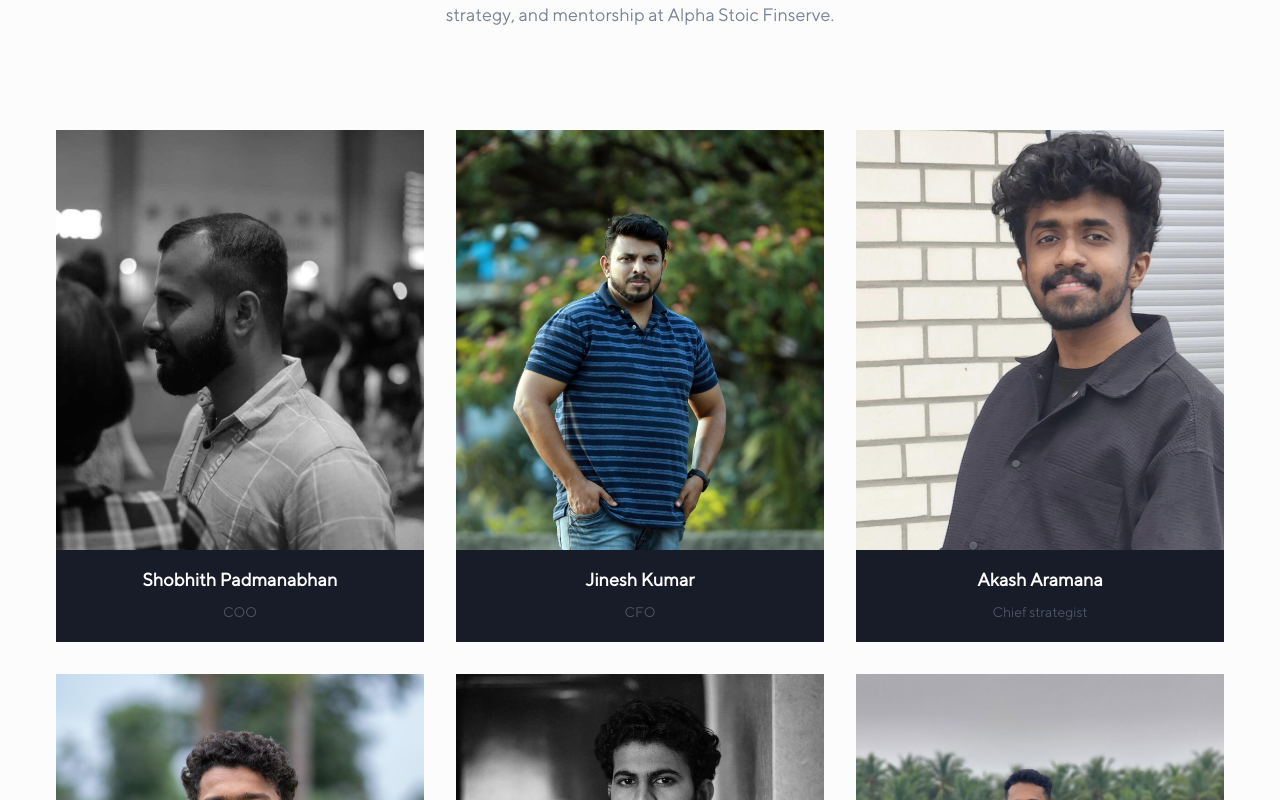
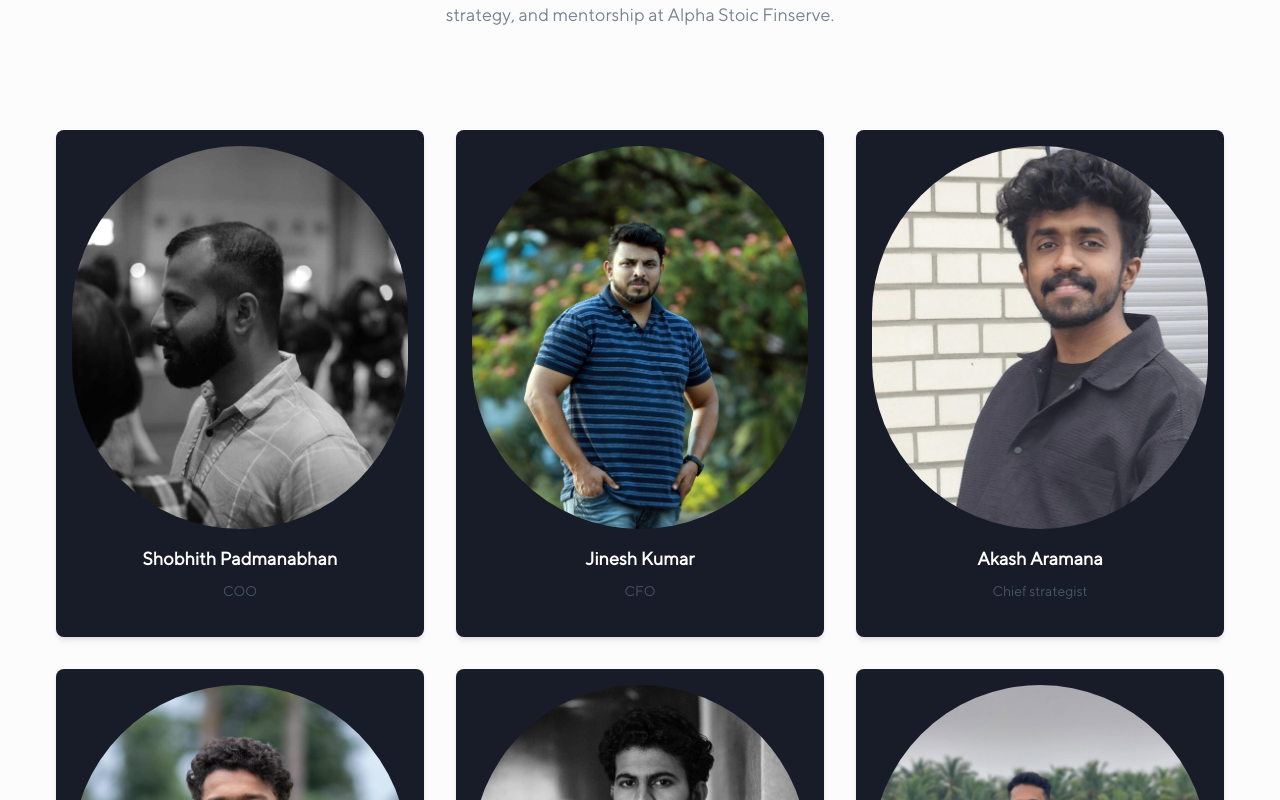
Before and after one commit to Acmeflaretec/Alpha-Stoic, a Next.js app in the folder client/: page /about in a window 1280 px wide. Shown: the part 2880-3680 px from the top of the page. Built offline with nearby package versions, Linux system fonts and the light colour scheme.

Commit message:
team updations

```diff
--- a/client/src/components/About/Team.tsx
+++ b/client/src/components/About/Team.tsx
@@ -1,5 +1,4 @@
 import SectionTitle from "../Common/SectionTitle";
-// import TeamMember from "./TeamMember";
 
 const Team = () => {
   // Sample team member data
@@ -11,31 +10,31 @@ const Team = () => {
       image: "/images/team/Untitled presentation.pdf-image-001.jpg",
     },
     {
-      id: 3,
+      id: 2,
       name: "Jinesh Kumar",
       position: "CFO",
       image: "/images/team/Untitled presentation.pdf-image-002.jpg",
     },
     {
-      id: 2,
+      id: 3,
       name: "Akash Aramana",
       position: "Chief strategist",
       image: "/images/team/Untitled presentation.pdf-image-003.jpg",
     },
     {
-      id: 1,
+      id: 4,
       name: "Nikhil NK",
       position: "Head of Research",
       image: "/images/team/Untitled presentation.pdf-image-004.jpg",
     },
     {
-      id: 3,
+      id: 5,
       name: "Gautham Krishna",
       position: "Research Analyst",
       image: "/images/team/Untitled presentation.pdf-image-005.jpg",
     },
     {
-      id: 2,
+      id: 6,
       name: "Arjun",
       position: "Research Analyst",
       image: "/images/team/Untitled presentation.pdf-image-006.jpg",
@@ -52,8 +51,8 @@ const Team = () => {
         />
         <div className="grid grid-cols-1 md:grid-cols-3 gap-8">
           {teamMembers.map((member) => (
-            <div className="flex flex-col items-center bg-gray-light dark:bg-bg-color-dark">
-              <img src={member.image} alt={member.name} className="mb-4" />
+            <div key={member.id} className="flex flex-col items-center bg-gray-light dark:bg-bg-color-dark p-4 rounded-lg shadow-md">
+              <img src={member.image} alt={member.name} className="mb-4 rounded-full" />
               <h3 className="text-lg font-semibold mb-2">{member.name}</h3>
               <p className="text-sm text-gray-600 mb-5">{member.position}</p>
             </div>
```
